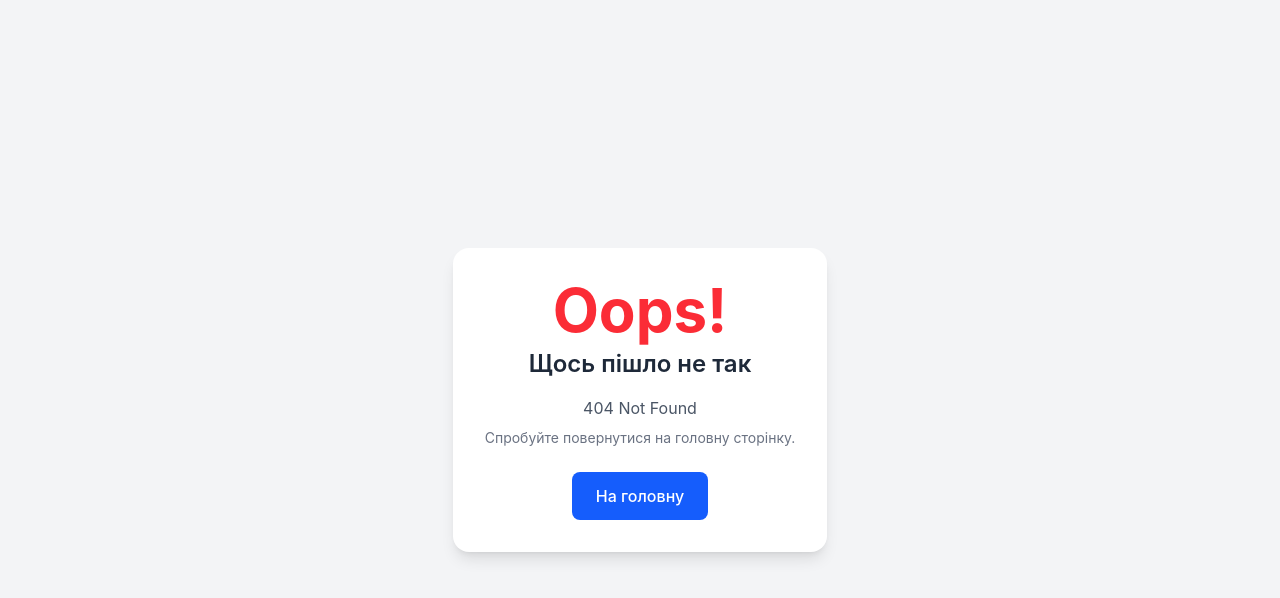
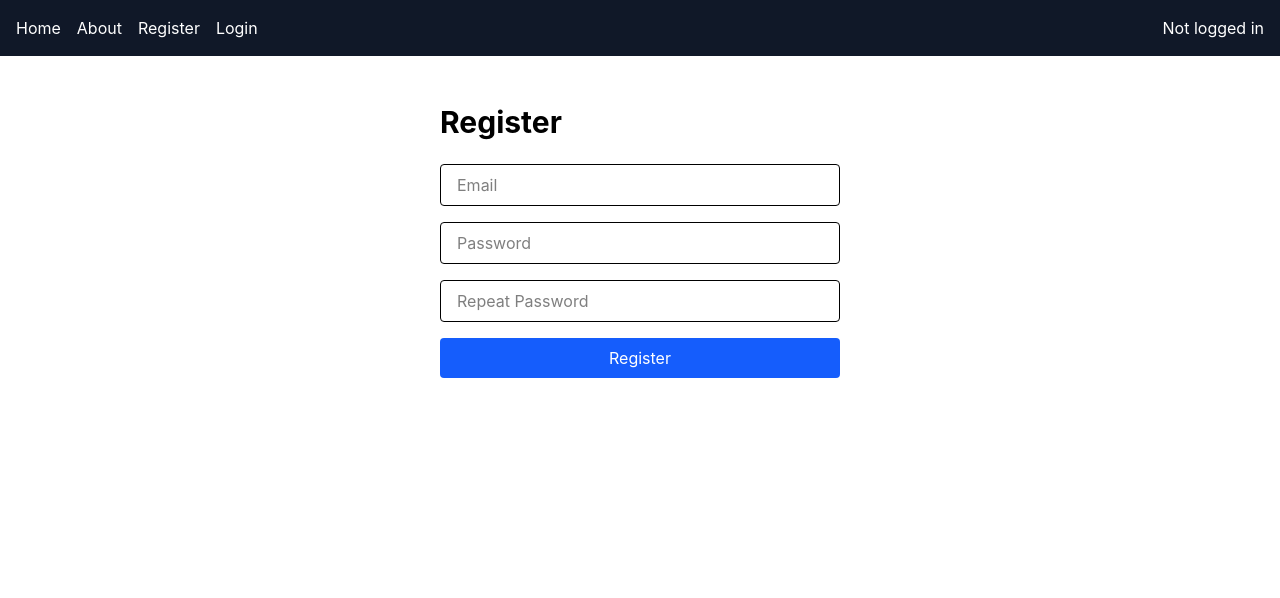
Before and after one commit to Kaytomii/react_project, a React (Vite) app: page /register in a window 1280 px wide. Before the commit this address had no page. Shown: the top 598 px of the page. Built offline with nearby package versions, Linux system fonts and the light colour scheme.

Commit message:
added Register login and Auth

```diff
--- a/src/components/Layout.tsx
+++ b/src/components/Layout.tsx
@@ -1,15 +1,42 @@
-import Header from "@/components/Header.tsx";
-import Footer from "@/components/Footer.tsx";
-import Menu from "@/components/Menu.tsx";
-import {Outlet} from "react-router";
+import {Link, Outlet} from "react-router";
+import { useContext } from "react";
+import { AuthContext } from "@/context/AuthContext";
 
 const Layout = () => {
+    const { user, logout } = useContext(AuthContext);
+
     return (
         <>
-            <Header/>
-            <Menu/>
-            <Outlet/>
-            <Footer/>
-        </>)
-}
-export default Layout
+            <header className="bg-gray-900 text-white p-4 flex justify-between">
+                <nav className="flex gap-4">
+                    <Link to="/">Home</Link>
+                    <Link to="/about">About</Link>
+                    <Link to="/register">Register</Link>
+                    <Link to="/login">Login</Link>
+                </nav>
+
+                <div>
+                    {user ? (
+                        <div className="flex items-center gap-4">
+                            <span>Welcome, {user}</span>
+                            <button
+                                onClick={logout}
+                                className="bg-red-600 px-3 py-1 rounded"
+                            >
+                                Logout
+                            </button>
+                        </div>
+                    ) : (
+                        <span>Not logged in</span>
+                    )}
+                </div>
+            </header>
+
+            <main className="p-6">
+                <Outlet />
+            </main>
+        </>
+    );
+};
+
+export default Layout;
--- /dev/null
+++ b/src/context/AuthContext.tsx
@@ -0,0 +1,51 @@
+import { createContext, useState, useEffect } from "react";
+
+type AuthContextType = {
+    user: string | null;
+    accessToken: string | null;
+    login: (email: string, token: string) => void;
+    logout: () => void;
+};
+
+export const AuthContext = createContext<AuthContextType>({
+    user: null,
+    accessToken: null,
+    login: () => {},
+    logout: () => {},
+});
+
+export const AuthProvider = ({ children }: { children: React.ReactNode }) => {
+    const [user, setUser] = useState<string | null>(null);
+    const [accessToken, setAccessToken] = useState<string | null>(null);
+
+    useEffect(() => {
+        const savedUser = localStorage.getItem("user");
+        const savedToken = localStorage.getItem("accessToken");
+
+        if (savedUser) setUser(savedUser);
+        if (savedToken) setAccessToken(savedToken);
+    }, []);
+
+    const login = (email: string, token: string) => {
+        setUser(email);
+        setAccessToken(token);
+
+        localStorage.setItem("user", email);
+        localStorage.setItem("accessToken", token);
+    };
+
+    const logout = () => {
+        setUser(null);
+        setAccessToken(null);
+
+        localStorage.removeItem("user");
+        localStorage.removeItem("accessToken");
+        localStorage.removeItem("refreshToken");
+    };
+
+    return (
+        <AuthContext.Provider value={{ user, accessToken, login, logout }}>
+            {children}
+        </AuthContext.Provider>
+    );
+};
--- /dev/null
+++ b/src/pages/Login.tsx
@@ -0,0 +1,65 @@
+import { useState, useContext } from "react";
+import { AuthContext } from "@/context/AuthContext";
+
+const Login = () => {
+    const { login } = useContext(AuthContext);
+
+    const [email, setEmail] = useState("");
+    const [password, setPassword] = useState("");
+    const [error, setError] = useState("");
+
+    const URL = import.meta.env.VITE_PATH_TO_SERVER + "/api/v1/auth/login";
+
+    const handleSubmit = async (e: React.FormEvent) => {
+        e.preventDefault();
+
+        const res = await fetch(URL, {
+            method: "POST",
+            headers: { "Content-Type": "application/json" },
+            body: JSON.stringify({ email, password }),
+        });
+
+        const data = await res.json();
+
+        if (!res.ok) {
+            setError(data.message || "Login failed");
+            return;
+        }
+
+        localStorage.setItem("refreshToken", data.refreshToken);
+
+        login(email, data.accessToken);
+    };
+
+    return (
+        <div className="mx-auto max-w-md p-6">
+            <h1 className="text-3xl font-bold mb-6">Login</h1>
+
+            <form onSubmit={handleSubmit} className="space-y-4">
+                <input
+                    type="email"
+                    placeholder="Email"
+                    className="w-full border px-4 py-2 rounded"
+                    value={email}
+                    onChange={(e) => setEmail(e.target.value)}
+                />
+
+                <input
+                    type="password"
+                    placeholder="Password"
+                    className="w-full border px-4 py-2 rounded"
+                    value={password}
+                    onChange={(e) => setPassword(e.target.value)}
+                />
+
+                {error && <p className="text-red-500">{error}</p>}
+
+                <button className="w-full bg-blue-600 text-white py-2 rounded">
+                    Login
+                </button>
+            </form>
+        </div>
+    );
+};
+
+export default Login;
--- /dev/null
+++ b/src/pages/Register.tsx
@@ -0,0 +1,77 @@
+import { useState, useContext } from "react";
+import { AuthContext } from "@/context/AuthContext";
+
+const Register = () => {
+    const { login } = useContext(AuthContext);
+
+    const [email, setEmail] = useState("");
+    const [password, setPassword] = useState("");
+    const [repeatPassword, setRepeatPassword] = useState("");
+    const [error, setError] = useState("");
+
+    const URL = import.meta.env.VITE_PATH_TO_SERVER + "/api/v1/auth/register";
+
+    const handleSubmit = async (e: React.FormEvent) => {
+        e.preventDefault();
+
+        if (password !== repeatPassword) {
+            setError("Passwords do not match");
+            return;
+        }
+
+        const res = await fetch(URL, {
+            method: "POST",
+            headers: { "Content-Type": "application/json" },
+            body: JSON.stringify({ email, password }),
+        });
+
+        const data = await res.json();
+
+        if (!res.ok) {
+            setError(data.message || "Registration failed");
+            return;
+        }
+
+        login(email, data.token);
+    };
+
+    return (
+        <div className="mx-auto max-w-md p-6">
+            <h1 className="text-3xl font-bold mb-6">Register</h1>
+
+            <form onSubmit={handleSubmit} className="space-y-4">
+                <input
+                    type="email"
+                    placeholder="Email"
+                    className="w-full border px-4 py-2 rounded"
+                    value={email}
+                    onChange={(e) => setEmail(e.target.value)}
+                />
+
+                <input
+                    type="password"
+                    placeholder="Password"
+                    className="w-full border px-4 py-2 rounded"
+                    value={password}
+                    onChange={(e) => setPassword(e.target.value)}
+                />
+
+                <input
+                    type="password"
+                    placeholder="Repeat Password"
+                    className="w-full border px-4 py-2 rounded"
+                    value={repeatPassword}
+                    onChange={(e) => setRepeatPassword(e.target.value)}
+                />
+
+                {error && <p className="text-red-500">{error}</p>}
+
+                <button className="w-full bg-blue-600 text-white py-2 rounded">
+                    Register
+                </button>
+            </form>
+        </div>
+    );
+};
+
+export default Register;
```
Also changed, not shown: src/routes.tsx (+22 -21 lines), src/components/AuthModal.tsx (added).
